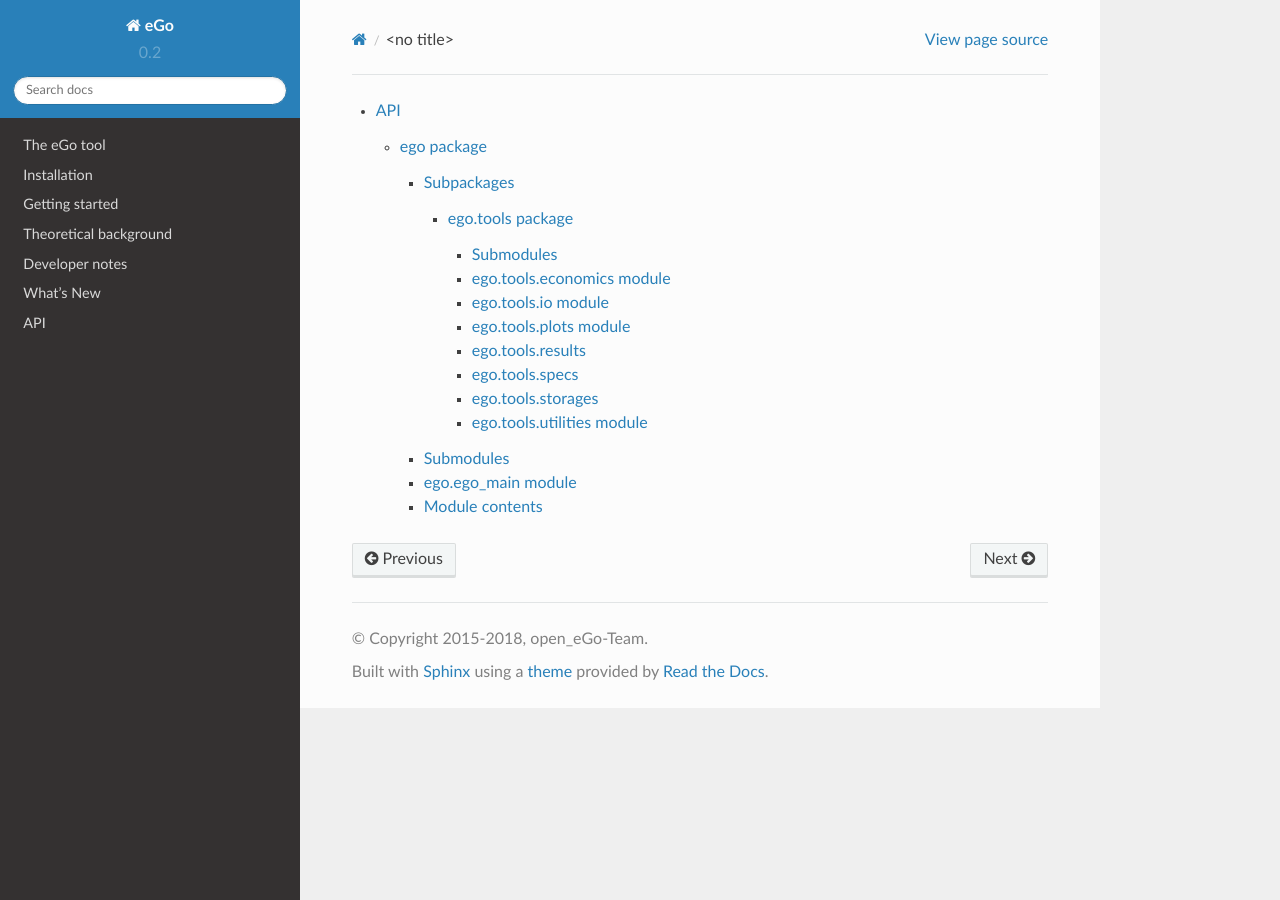
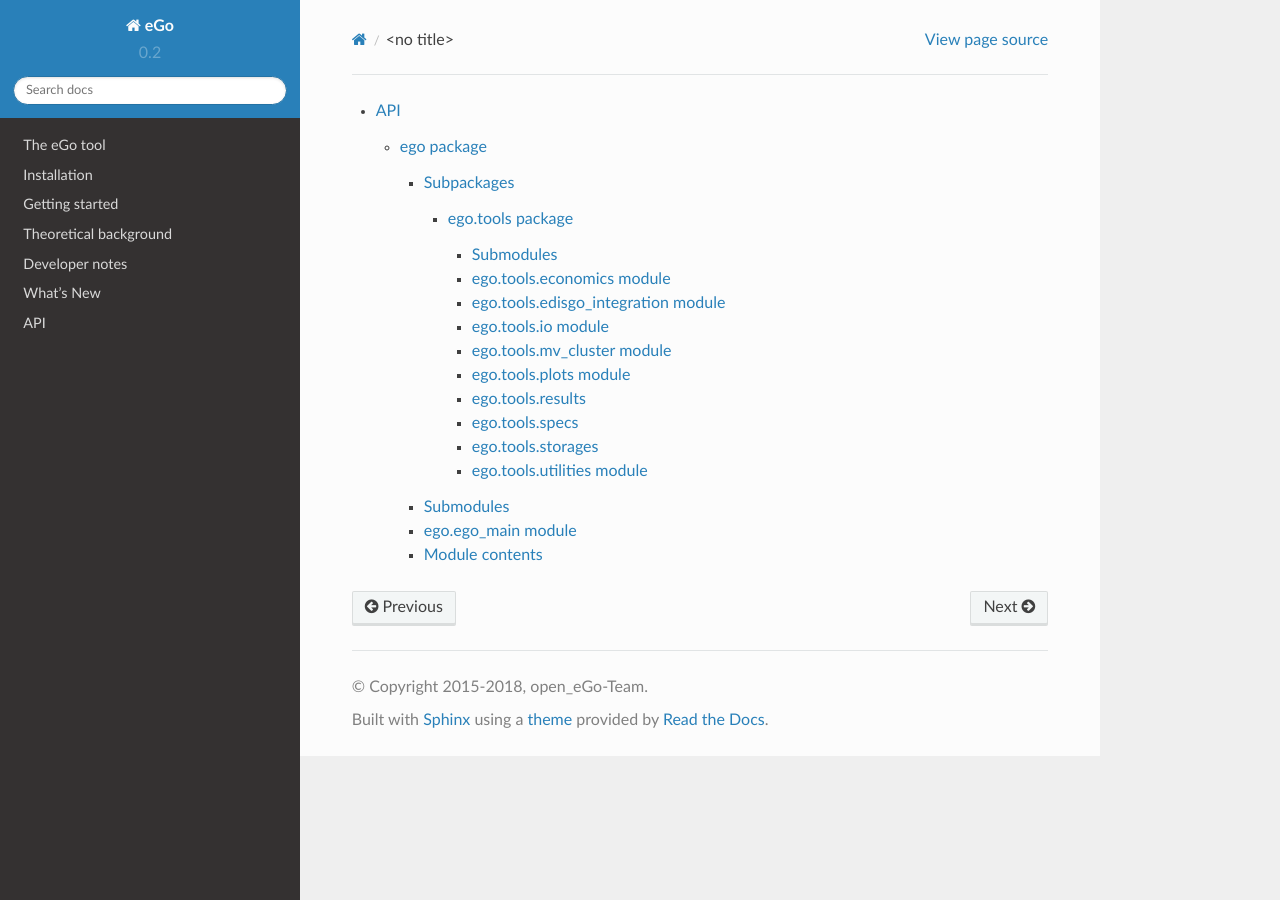
Before and after one commit to openego/eGo, a Sphinx documentation site: the page built from doc/api.rst, in a window 1280 px wide. Built offline with Sphinx 7.4.7 and the Read the Docs theme 2.0.0, drawn with Linux system fonts in a browser that asks for light colours; formulas are drawn with MathJax 3.

Commit message:
add edisgo to api

```diff
--- a/doc/api/ego.tools.rst
+++ b/doc/api/ego.tools.rst
@@ -12,10 +12,26 @@ ego\.tools\.economics module
     :undoc-members:
     :show-inheritance:
 
+ego\.tools\.edisgo_integration module
+-------------------------------------
+
+.. automodule:: ego.tools.edisgo_integration
+    :members:
+    :undoc-members:
+    :show-inheritance:
+
 ego\.tools\.io module
 ---------------------
 
 .. automodule:: ego.tools.io
+    :members:
+    :undoc-members:
+    :show-inheritance:
+
+ego\.tools\.mv_cluster module
+-----------------------------
+
+.. automodule:: ego.tools.mv_cluster
     :members:
     :undoc-members:
     :show-inheritance:
```
